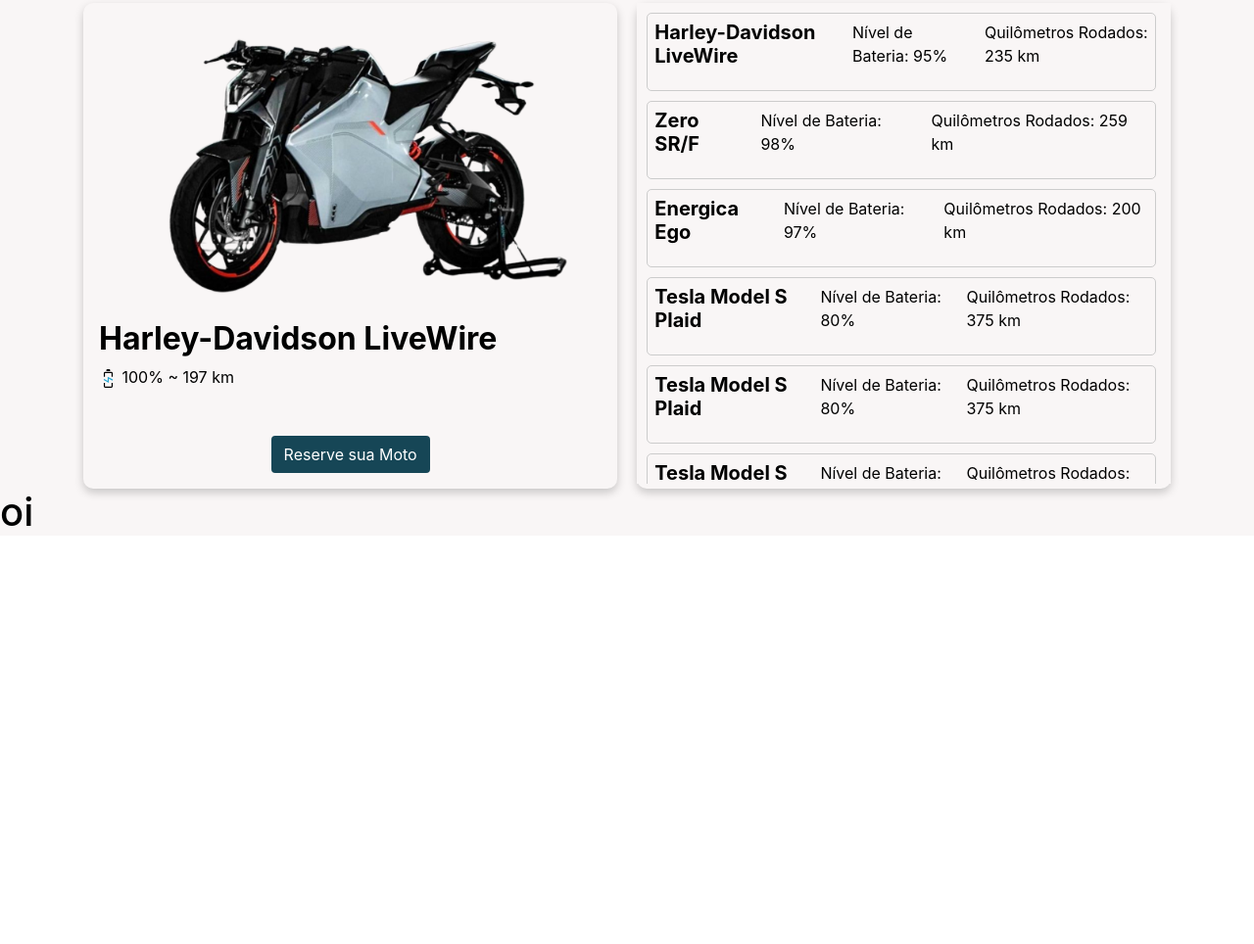
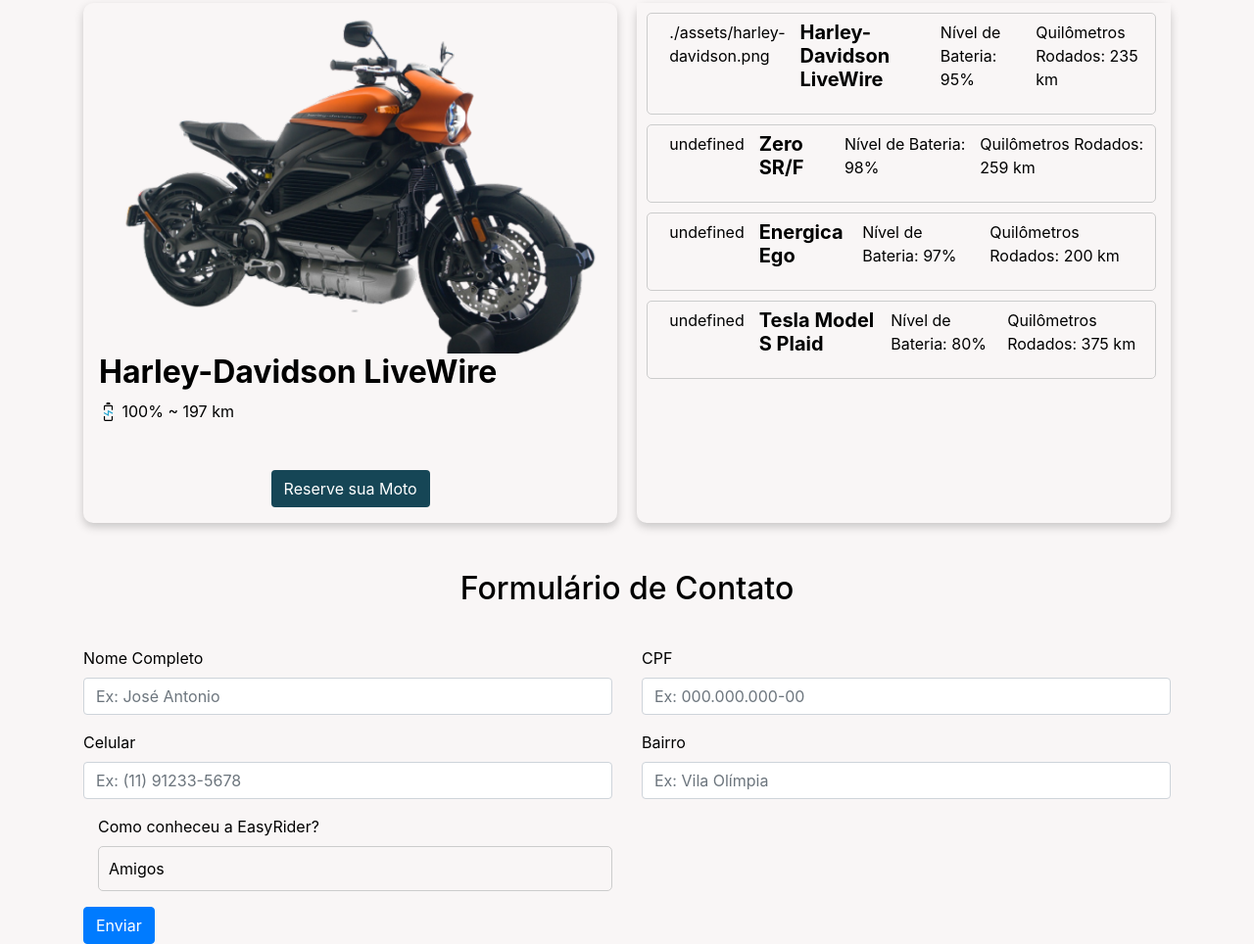
Before and after one commit to leiaoliver/EasyRider, a plain HTML site: page home.html in a window 1280 px wide. Shown: the part 1381-2345 px from the top of the page at 98% size. Before the commit the page ends 1936 px from the top, so only its background shows below. Drawn offline with nearby package versions, Linux system fonts and the light colour scheme.

Commit message:
add images

```diff
--- a/home.css
+++ b/home.css
@@ -185,3 +185,26 @@
 .motos-list-container::-webkit-scrollbar-thumb:hover {
     background-color: #1c87ab; /* Cor da barra de rolagem ao passar o mouse */
 }
+
+/* Estilizar o select */
+.form-select {
+    width: 100%;
+    padding: 10px;
+    font-size: 16px;
+    background-color: transparent;
+    border: 1px solid #ccc;
+    border-radius: 5px;
+    appearance: none;
+}
+
+/* Estilizar as opções */
+.form-select option {
+    color: #000;
+    padding: 10px;
+    transition: background-color 0.3s;
+}
+
+/* Alterar a cor de fundo ao passar o mouse */
+.form-select option:hover {
+    background-color: red;
+}
--- a/home.html
+++ b/home.html
@@ -96,16 +96,29 @@
                 </div>
                 <!-- card3 -->
                 <div class="card flex-fill">
+                    <div class="d-flex" style=" padding: 20px;">
+                       <div style="margin-top: 110px;">
+                        <h2 class="font-weight-bold" style="font-size: 15px;">Acessar planos</h2>
+                        <span style="font-size: 12px;">
+                            <img style="margin-right: 10px;" src="./assets/bateria.svg "/>
+                        </span>
+                       </div>
+                        <img style="width: 170px;" src="./assets/moto2.svg" />
+                    </div>
 
 
-                    <button type="button" class="btn buttonCard">ACESSAR SERVIÇO</button>
+                    <button type="button" class="btn buttonCard">
+                    <a style="color: #fff; text-decoration: none;" href="#aluguel">
+                        ACESSAR SERVIÇO
+                    </a>
+                    </button>
                 </div>
             </div>
         </section>
 
         <section id="aluguel" class="container d-flex gap mt-4">
             <div class="p-3 w-50" id="aluguelInfos" style="border-radius: 10px; background: #f9f6f6; box-shadow: 0px 4px 10px rgba(0, 0, 0, 0.2);">
-                <img src="./assets/moto.png" alt="" class="w-100"/>
+                <img id="imagem" src="./assets/harley-davidson.png" alt="" class="w-100"/>
                 <div class="d-flex align-items-center justify-content-between">
                     <div>
                         <h2 class="font-weight-bold" id="nomeMoto">Harley-Davidson LiveWire</h2>
@@ -136,10 +149,54 @@
             </div>
         </section>
 
+        <section>
+            <div class="container mt-5 d-flex flex-column align-items-center justify-content-center">
+                <h2 style="margin-bottom: 40px;">Formulário de Contato</h2>
+                <form>
+                    <div class="row">
+                        <div class="col-md-6 mb-3">
+                            <label for="nomeCompleto" class="form-label">Nome Completo</label>
+                            <input type="text" class="form-control" id="nomeCompleto" placeholder="Ex: José Antonio">
+                        </div>
 
-        <section>
-            <h1>oi</h1>
+                        <div class="col-md-6 mb-3">
+                            <label for="cpf" class="form-label">CPF</label>
+                            <input type="text" class="form-control" id="cpf" placeholder="Ex: 000.000.000-00">
+                        </div>
+
+                        <div class="col-md-6 mb-3">
+                            <label for="celular" class="form-label">Celular</label>
+                            <input type="tel" class="form-control" id="celular" placeholder="Ex: (11) 91233-5678">
+                        </div>
+
+                        <div class="col-md-6 mb-3">
+                            <label for="bairro" class="form-label">Bairro</label>
+                            <input type="text" class="form-control" id="bairro" placeholder="Ex: Vila Olímpia">
+                        </div>
+                    </div>
+
+                    <div class="col-md-6 mb-3">
+                        <label for="comoConheceu" class="form-label">Como conheceu a EasyRider?</label>
+                        <select class="form-select d-flex" id="comoConheceu">
+                            <option value="amigos">Amigos</option>
+                            <option value="internet">Facebook</option>
+                            <option value="internet">Instagram</option>
+                            <option value="internet">Linkedin</option>
+                            <option value="outro">Outro</option>
+                        </select>
+                    </div>
+
+
+
+                    <div class="row">
+                        <div class="col-md-12">
+                            <button type="submit" class="btn btn-primary">Enviar</button>
+                        </div>
+                    </div>
+                </form>
+            </div>
         </section>
+
 
     </main>
 
--- a/script.js
+++ b/script.js
@@ -73,6 +73,7 @@
 // Array de motos elétricas com informações reais
 const motos = [
     {
+        imagem: "./assets/harley-davidson.png",
         nome: "Harley-Davidson LiveWire",
         bateria: "95%",
         quilometragem: "235 km"
@@ -91,38 +92,7 @@
         nome: "Tesla Model S Plaid",
         bateria: "80%",
         quilometragem: "375 km"
-    },
-    {
-        nome: "Tesla Model S Plaid",
-        bateria: "80%",
-        quilometragem: "375 km"
-    },
-    {
-        nome: "Tesla Model S Plaid",
-        bateria: "80%",
-        quilometragem: "375 km"
-    },
-    {
-        nome: "Tesla Model S Plaid",
-        bateria: "80%",
-        quilometragem: "375 km"
-    },
-    {
-        nome: "Tesla Model S Plaid",
-        bateria: "80%",
-        quilometragem: "375 km"
-    },
-    {
-        nome: "Tesla Model S Plaid",
-        bateria: "80%",
-        quilometragem: "375 km"
-    },
-    {
-        nome: "Tesla Model S Plaid",
-        bateria: "80%",
-        quilometragem: "375 km"
     }
-    // Adicione mais motos aqui
 ];
 
 // Encontre o elemento pai onde as motos serão inseridas
@@ -134,6 +104,7 @@
     motoDiv.classList.add("moto");
 
     motoDiv.innerHTML = `
+        <img>${moto.imagem}
         <h2>${moto.nome}</h2>
         <p>Nível de Bateria: ${moto.bateria}</p>
         <p>Quilômetros Rodados: ${moto.quilometragem}</p>
```
Also changed, not shown: assets/harley-davidson.png (added), assets/srf.png (added).
